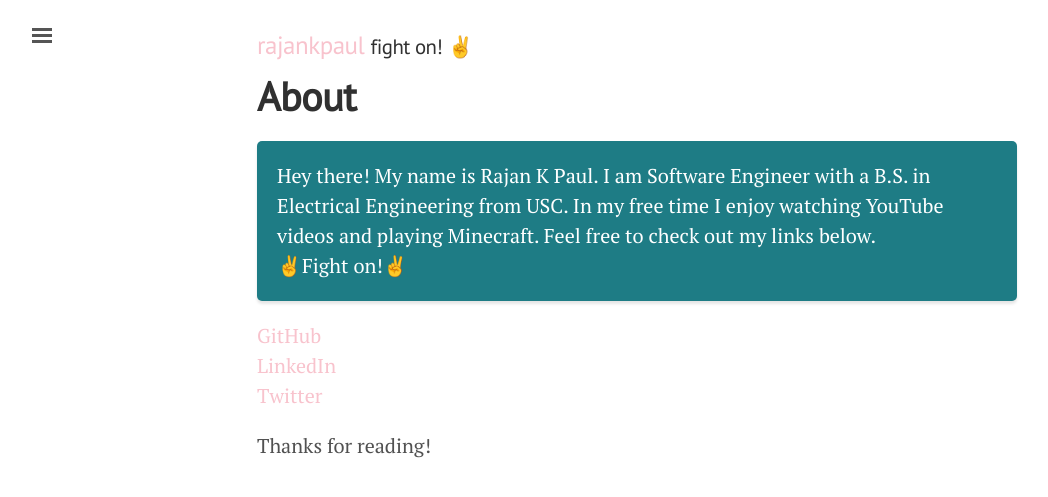
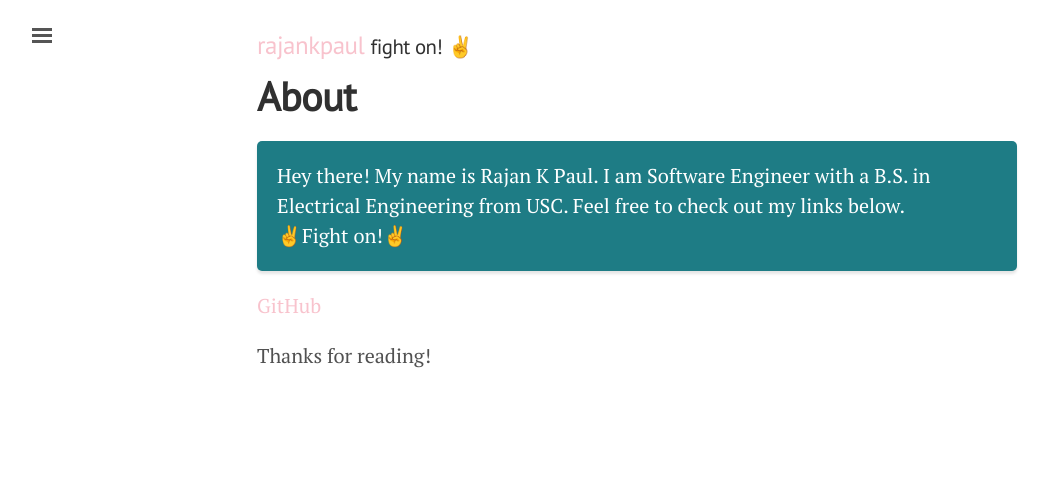
Before and after one commit to rajankpaul/rajankpaul.github.io, a Jekyll site: the page built from about.md, in a window 1280 px wide. Shown: the top 497 px of the page, without its empty margins (3-1051 px from the left). Built offline with Jekyll 4.4.1, drawn with Linux system fonts in a browser that asks for light colours.

Commit message:
Update about.md

```diff
--- a/about.md
+++ b/about.md
@@ -4,12 +4,10 @@ title: About
 ---
 
 <p class="message">
-  Hey there! My name is Rajan K Paul. I am Software Engineer with a B.S. in Electrical Engineering from USC. In my free time I enjoy watching YouTube videos and playing Minecraft. Feel free to check out my links below.<br/>
+  Hey there! My name is Rajan K Paul. I am Software Engineer with a B.S. in Electrical Engineering from USC. Feel free to check out my links below.<br/>
 ✌️Fight on!✌️
 </p>
 
 [GitHub](https://github.com/rajankpaul)<br/>
-[LinkedIn](https://linkedin.com/rajankpaul)<br/>
-[Twitter](https://twitter.com/rajankpaul)<br/>
 
 Thanks for reading!
```
